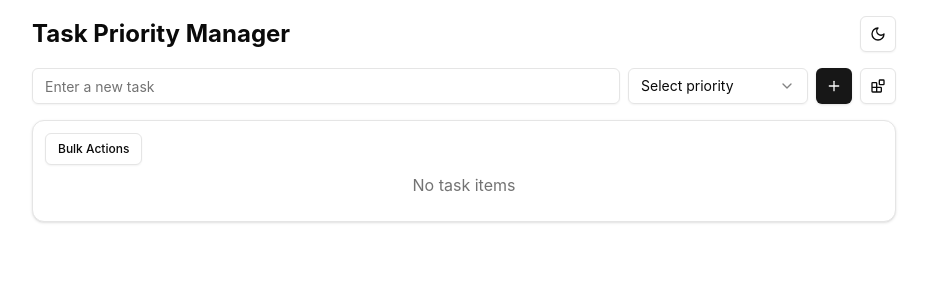
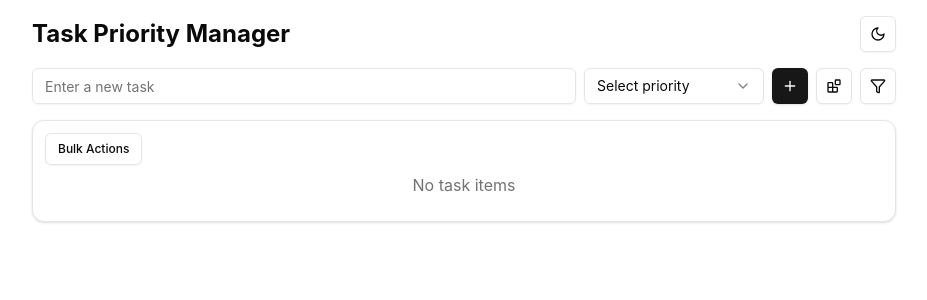
Before and after one commit to isai7710/wishlist-app, a React (Vite) app: page / in a window 1280 px wide. Shown: the top 300 px of the page, without its empty margins (176-1103 px from the left). Built offline with nearby package versions, Linux system fonts and the light colour scheme.

Commit message:
filtering state setting functionality using the SET_STATE action has been successfully implemented and rendered in the ui, now to actually render the filtered tasks

```diff
--- a/src/components/task-form.tsx
+++ b/src/components/task-form.tsx
@@ -1,3 +1,5 @@
+"use client";
+
 import { useState } from "react";
 import { Button } from "@/components/ui/button";
 import { Input } from "@/components/ui/input";
@@ -10,27 +12,50 @@ import {
 } from "@/components/ui/select";
 import {
   DropdownMenu,
+  DropdownMenuItem,
   DropdownMenuContent,
   DropdownMenuTrigger,
+  DropdownMenuCheckboxItem,
+  DropdownMenuLabel,
+  DropdownMenuSeparator,
 } from "@/components/ui/dropdown-menu";
 import { TaskItem, TasksState, TaskAction } from "@/lib/tasks/types";
 import { cn } from "@/lib/utils";
 import { Slider } from "@/components/ui/slider";
 import { Badge } from "@/components/ui/badge";
-import { Blocks, Plus } from "lucide-react";
+import { Blocks, Plus, Filter } from "lucide-react";
 import { generateRandomTasks } from "@/lib/tasks/utils";
 
 interface TaskFormProps {
   errors: TasksState["errors"];
   dispatch: React.Dispatch<TaskAction>;
+  filter: Partial<TasksState["filter"]>;
 }
 
-export default function TaskForm({ errors, dispatch }: TaskFormProps) {
+export default function TaskForm({ errors, dispatch, filter }: TaskFormProps) {
   const [taskInput, setTaskInput] = useState<string>("");
   const [priorityInput, setPriorityInput] = useState<TaskItem["priority"] | "">(
     "",
   );
   const [seedCount, setSeedCount] = useState<number>(5);
+
+  const handleStatusChange = (status: TasksState["filter"]["status"]) => {
+    dispatch({
+      type: "SET_FILTER",
+      payload: { status },
+    });
+  };
+
+  const handlePriorityChange = (priority: TaskItem["priority"]) => {
+    dispatch({
+      type: "SET_FILTER",
+      payload: {
+        priorities: filter.priorities?.includes(priority)
+          ? filter.priorities.filter((p) => p !== priority) // Remove if exists
+          : [...(filter.priorities || []), priority], // Add if doesn't exist
+      },
+    });
+  };
 
   const handleSubmit = async (e: React.FormEvent) => {
     e.preventDefault();
@@ -66,8 +91,8 @@ export default function TaskForm({ errors, dispatch }: TaskFormProps) {
   };
 
   return (
-    <form onSubmit={handleSubmit} className="flex space-x-2">
-      <div className="flex flex-col flex-grow">
+    <form onSubmit={handleSubmit} className="flex flex-col sm:flex-row gap-2">
+      <div className="flex-grow">
         <Input
           type="text"
           value={taskInput}
@@ -87,7 +112,7 @@ export default function TaskForm({ errors, dispatch }: TaskFormProps) {
         />
         {errors.task && <p className="text-sm text-red-500">{errors.task}</p>}
       </div>
-      <div className="flex flex-col">
+      <div className="w-full sm:w-auto">
         <Select
           value={priorityInput}
           onValueChange={(value) => {
@@ -102,7 +127,7 @@ export default function TaskForm({ errors, dispatch }: TaskFormProps) {
         >
           <SelectTrigger
             className={cn(
-              "w-[180px] relative",
+              "w-full sm:w-[180px]",
               errors.priority && "border-red-500 focus-visible:ring-red-500",
             )}
           >
@@ -118,16 +143,23 @@ export default function TaskForm({ errors, dispatch }: TaskFormProps) {
           <p className="text-sm text-red-500">{errors.priority}</p>
         )}
       </div>
-      <Button type="submit" size="icon">
+      <div className="flex gap-2">
+        <Button type="submit" size="icon" className="shrink-0">
           <Plus />
         </Button>
         <DropdownMenu>
-        <DropdownMenuTrigger>
-          <Button type="button" variant="outline" size="icon">
+          <DropdownMenuTrigger asChild>
+            <Button
+              type="button"
+              variant="outline"
+              size="icon"
+              className="shrink-0"
+            >
               <Blocks />
             </Button>
           </DropdownMenuTrigger>
-        <DropdownMenuContent className="flex flex-col gap-2 p-4 w-56">
+          <DropdownMenuContent className="w-56">
+            <div className="flex flex-col gap-2 p-4">
               <div className="flex w-full space-x-2">
                 <Slider
                   id="seedSlider"
@@ -151,8 +183,80 @@ export default function TaskForm({ errors, dispatch }: TaskFormProps) {
               >
                 Add {seedCount} random tasks
               </Button>
+            </div>
           </DropdownMenuContent>
         </DropdownMenu>
+        <DropdownMenu>
+          <DropdownMenuTrigger asChild>
+            <Button
+              type="button"
+              variant="outline"
+              size="icon"
+              className="shrink-0 relative"
+            >
+              <Filter />
+            </Button>
+          </DropdownMenuTrigger>
+          <DropdownMenuContent className="w-56">
+            <DropdownMenuLabel>Filter Tasks by</DropdownMenuLabel>
+            <DropdownMenuSeparator />
+            <DropdownMenuLabel className="font-normal">
+              Status
+            </DropdownMenuLabel>
+            <DropdownMenuCheckboxItem
+              checked={filter.status === "Completed"}
+              onSelect={(e) => e.preventDefault()}
+              onCheckedChange={() => {
+                if (filter.status === "Completed") {
+                  return;
+                }
+                handleStatusChange("Completed");
+              }}
+            >
+              Completed
+            </DropdownMenuCheckboxItem>
+            <DropdownMenuCheckboxItem
+              checked={filter.status === "Active"}
+              onSelect={(e) => e.preventDefault()}
+              onCheckedChange={() => {
+                if (filter.status === "Active") {
+                  return;
+                }
+                handleStatusChange("Active");
+              }}
+            >
+              Active
+            </DropdownMenuCheckboxItem>
+            <DropdownMenuSeparator />
+            <DropdownMenuLabel className="font-normal">
+              Priority
+            </DropdownMenuLabel>
+            {(["Low", "Medium", "High"] as const).map((priority) => (
+              <DropdownMenuCheckboxItem
+                key={priority}
+                checked={filter.priorities?.includes(priority)}
+                onSelect={(e) => e.preventDefault()}
+                onCheckedChange={() => handlePriorityChange(priority)}
+              >
+                {priority}
+              </DropdownMenuCheckboxItem>
+            ))}
+            <DropdownMenuSeparator />
+            <DropdownMenuItem
+              className="flex items-center gap-1 hover:bg-red-500/10 text-red-500"
+              onSelect={(e) => e.preventDefault()}
+              onClick={() => {
+                dispatch({
+                  type: "SET_FILTER",
+                  payload: { priorities: [], status: null },
+                });
+              }}
+            >
+              Clear
+            </DropdownMenuItem>
+          </DropdownMenuContent>
+        </DropdownMenu>
+      </div>
     </form>
   );
 }
```
Lines whose indentation alone changed are shown as unchanged.
